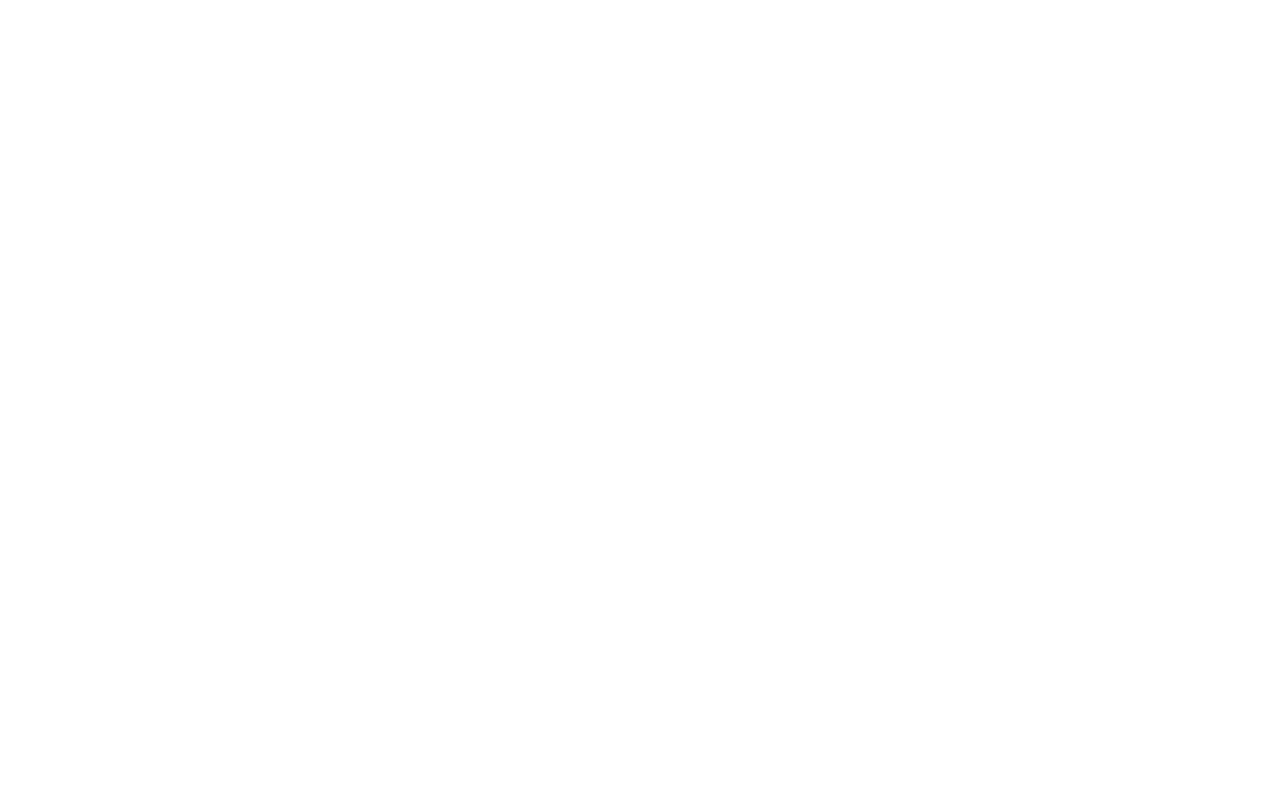
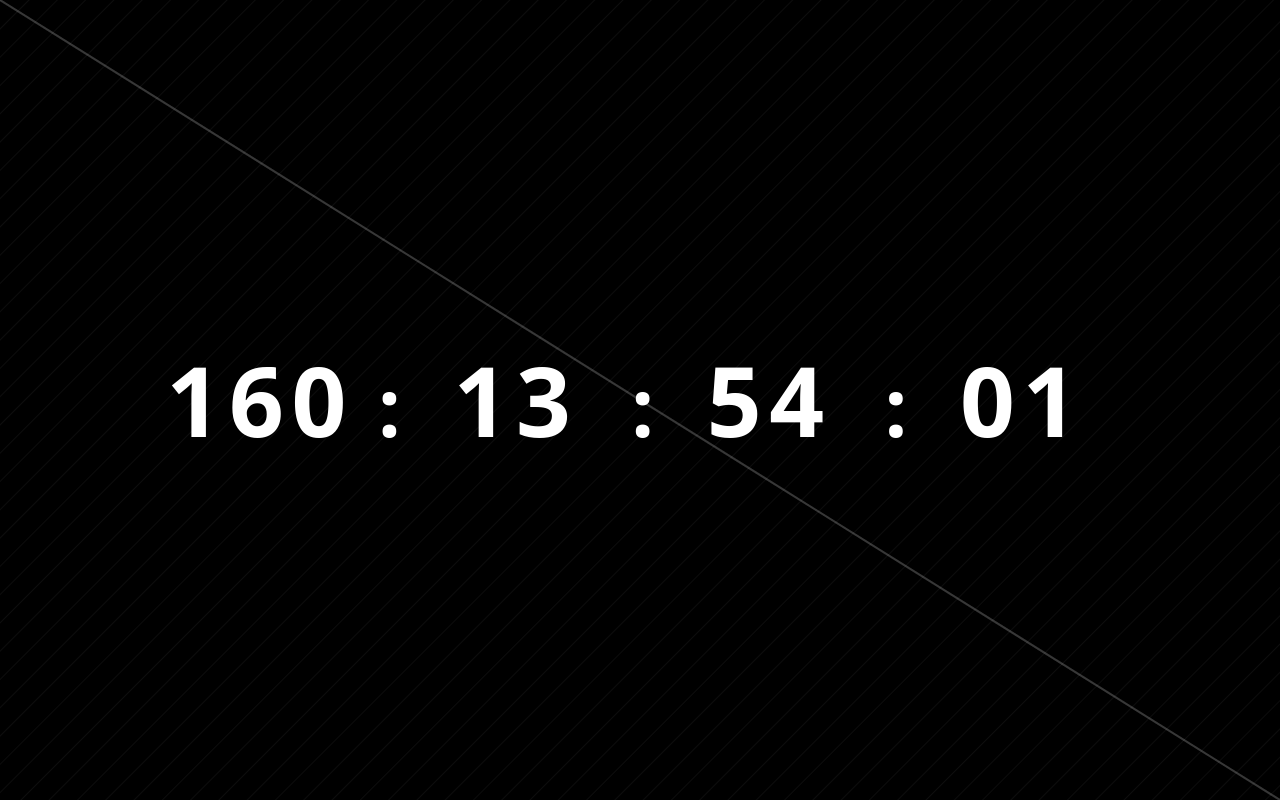
Before and after one commit to StuartNode/StuartReact, a React (Vite) app: page /countdown in a window 1280 px wide. Before the commit this address had no page. Built offline with nearby package versions, Linux system fonts and the light colour scheme.

Commit message:
feat: countdown page

```diff
--- a/src/App.jsx
+++ b/src/App.jsx
@@ -1,8 +1,10 @@
 import { Routes, Route} from "react-router-dom";
 import { Analytics } from "@vercel/analytics/react";
 import { SpeedInsights } from "@vercel/speed-insights/react";
+
 import Pizza from "./pages/pizza.jsx";
 import Home from "./pages/home.jsx";
+import CountDown from "./pages/countdown.jsx";
 
 function App() {
     return (
@@ -10,6 +12,7 @@
             <Routes>
                 <Route path="/" element={<Home />} />
                 <Route path="/pizza" element={<Pizza />} />
+                <Route path="/countdown" element={<CountDown />} />
             </Routes>
 
             <Analytics />
--- /dev/null
+++ b/src/pages/countdown.jsx
@@ -0,0 +1,103 @@
+import { useEffect, useState } from "react";
+
+const TIME = new Date("2026-07-30T14:15:00-04:00").getTime();
+
+const SECOND = 1000;
+const MINUTE = 60 * SECOND;
+const HOUR = 60 * MINUTE;
+const DAY = 24 * HOUR;
+
+const UNITS = [
+    ["day", DAY],
+    ["hours", HOUR],
+    ["minutes", MINUTE],
+    ["seconds", SECOND],
+];
+
+function getTimeLeft() {
+    let remaining = Math.max(TIME - Date.now(), 0);
+
+    return UNITS.reduce((timeLeft, [name, duration]) => {
+        timeLeft[name] = Math.floor(remaining / duration);
+        remaining %= duration;
+        return timeLeft;
+    }, {});
+}
+
+function formatTime(value) {
+    return String(value).padStart(2, "0");
+}
+
+function CountDownValue({ value }) {
+    return (
+        <span
+            className="min-w-[1.9em] text-center text-[clamp(3.5rem,12vh,10rem)] tracking-[0.08em]
+            tabular-nums max-md:text-[clamp(2.4rem,15vw,5rem)] max-md:tracking-[0.04em]">
+            {formatTime(value)}
+        </span>
+    );
+}
+
+export default function CountDown() {
+    const [timeLeft, setTimeLeft] = useState(getTimeLeft);
+
+    useEffect(() => {
+        const interval = setInterval(() => {
+            const nextTimeLeft = getTimeLeft();
+
+            setTimeLeft(nextTimeLeft);
+
+            if (Object.values(nextTimeLeft).every((value) => value === 0)) {
+                clearInterval(interval);
+            }
+        }, 100);
+
+        return () => clearInterval(interval);
+    }, []);
+
+    return (
+        <div
+            className="relative grid place-items-center w-full min-h-screen overflow-hidden bg-black">
+            {/* Background */}
+            <svg
+                className="absolute inset-0 w-full h-full">
+                <defs>
+                    <pattern id="diagonal-stripes" width="20" height="20" patternUnits="userSpaceOnUse" patternTransform="rotate(45)">
+                        <line x1="0" y1="0" x2="0" y2="20" stroke="rgba(255,255,255,0.05)" strokeWidth="2"/>
+                    </pattern>
+                </defs>
+
+                <rect width="100%" height="100%" fill="black"/>
+                <rect width="100%" height="100%" fill="url(#diagonal-stripes)"/>
+
+                <g className="animate-line-one">
+                    <line x1="0" y1="0" x2="100%" y2="100%" stroke="rgba(255,255,255,0.08)" strokeWidth="2"/>
+                </g>
+
+                <g className="animate-line-two">
+                    <line x1="0" y1="0" x2="100%" y2="100%" stroke="rgba(255,255,255,0.08)" strokeWidth="2"/>
+                </g>
+
+                <g className="animate-line-three">
+                    <line x1="0" y1="0" x2="100%" y2="100%" stroke="rgba(255,255,255,0.08)" strokeWidth="2"/>
+                </g>
+            </svg>
+
+            {/* Countdown */}
+            <div
+                aria-label="Countdown to freedom"
+                className="relative z-10 flex items-baseline justify-center gap-[clamp(0.5rem,2vw,1.5rem)]
+                text-white font-extrabold leading-[0.85] max-md:gap-[0.35rem] max-[420px]:scale-90">
+                {UNITS.map(([name], index) => (
+                    <span className="contents" key={name}>
+                        <CountDownValue value={timeLeft[name]} />
+
+                        {index < UNITS.length - 1 && (
+                            <span aria-hidden="true" className="text-[clamp(3rem,10vh,8rem)] max-md:text-[clamp(2.1rem,12vw,4.2rem)]">:</span>
+                        )}
+                    </span>
+                ))}
+            </div>
+        </div>
+    );
+}
--- a/tailwind.config.cjs
+++ b/tailwind.config.cjs
@@ -4,6 +4,37 @@
     "./index.html",
     "./src/**/*.{js,jsx,ts,tsx}"
   ],
-  theme: {},
+
+  theme: {
+    extend: {
+      keyframes: {
+        "slide-lines": {
+          "0%": {
+            transform: "translate(0,0)",
+          },
+          "100%": {
+            transform: "translate(200px,200px)",
+          },
+        },
+
+        "slide-lines-opposite": {
+          "0%": {
+            transform: "translate(0,0)",
+          },
+          "100%": {
+            transform: "translate(-200px,200px)",
+          },
+        },
+      },
+
+      animation: {
+        "line-one": "slide-lines 12s linear infinite",
+        "line-two": "slide-lines-opposite 16s linear infinite",
+        "line-three": "slide-lines 14s linear infinite reverse",
+        "line-four": "slide-lines-opposite 18s linear infinite reverse",
+      },
+    },
+  },
+
   plugins: [],
 }
```
